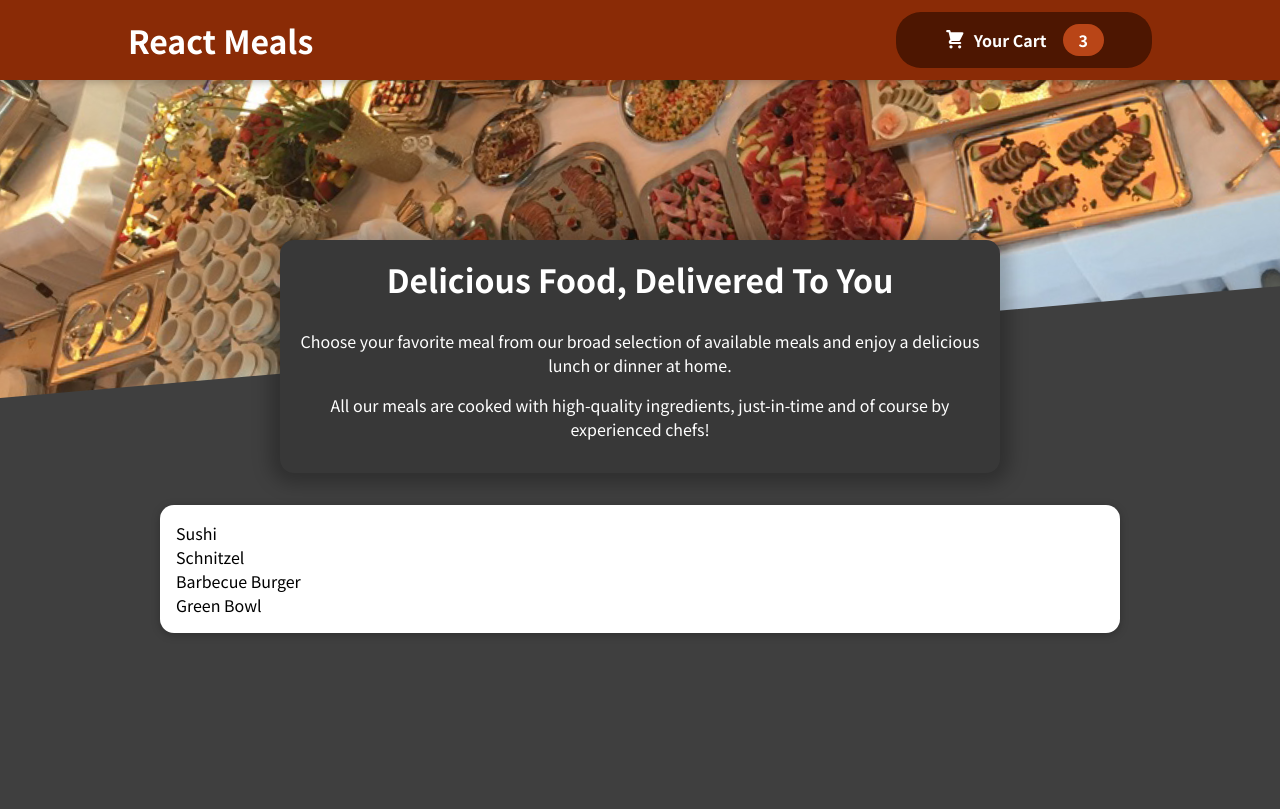
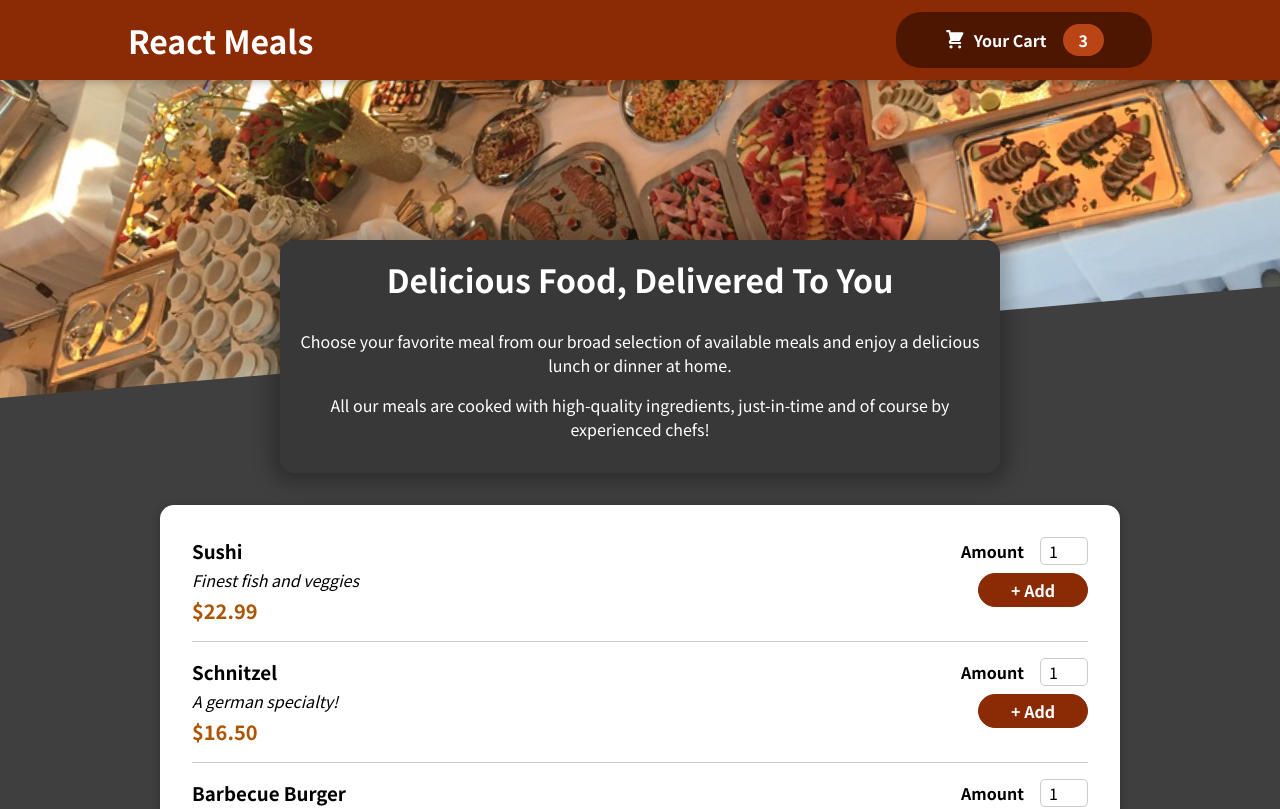
Before and after one commit to Jack-2077/Food-Order-App, a React (Create React App) app: page / in a window 1280 px wide. Shown: the top 809 px of the page. Built offline with nearby package versions, Linux system fonts and the light colour scheme.

Commit message:
Add Input Form component with styles

```diff
--- a/src/components/Meals/AvailableMeals.js
+++ b/src/components/Meals/AvailableMeals.js
@@ -1,6 +1,7 @@
 import React from "react"
 
 import Card from "../UI/Card"
+import MealItem from "./MeatItem/MealItem"
 
 import classes from "./AvailableMeals.module.css"
 
@@ -33,7 +34,12 @@
 
 const AvailableMeals = () => {
 
-  const mealsList = DUMMY_MEALS.map((meal) => <li>{meal.name}</li>)
+  const mealsList = DUMMY_MEALS.map((meal) =>
+  <MealItem key={meal.id}
+  name={meal.name}
+  description={meal.description}
+  price={meal.price}
+  >{meal.name}</MealItem>);
 
   return(
     <section className={classes.meals}>
--- a/src/components/Meals/MeatItem/MealItem.js
+++ b/src/components/Meals/MeatItem/MealItem.js
@@ -1,4 +1,6 @@
 import classes from "./MealItem.module.css"
+
+import MealItemForm from "./MealItemForm"
 
 const MealItem = ({name, description, price}) => {
 
@@ -11,8 +13,10 @@
         <div className={classes.price}>{mealPrice}</div>
       </div>
       <div>
-
+      <MealItemForm />
       </div>
       </li>
   )
 }
+
+export default MealItem;
--- /dev/null
+++ b/src/components/Meals/MeatItem/MealItemForm.js
@@ -0,0 +1,21 @@
+import classes from "./MealItemForm.module.css"
+
+import Input from "../../UI/Input"
+
+const MealItem = () => {
+
+    return (
+      <form className={classes.form}>
+        <Input label="Amount" input={{
+          id: 'amount', type: 'number',
+          min: '1',
+          max: '5',
+          step: '1',
+          defaultValue: '1'
+           }}/>
+        <button>+ Add</button>
+        </form>
+    )
+}
+
+export default MealItem;
--- /dev/null
+++ b/src/components/Meals/MeatItem/MealItemForm.module.css
@@ -0,0 +1,20 @@
+.form {
+  text-align: right;
+}
+
+.form button {
+  font: inherit;
+  cursor: pointer;
+  background-color: #8a2b06;
+  border: 1px solid #8a2b06;
+  color: white;
+  padding: 0.25rem 2rem;
+  border-radius: 20px;
+  font-weight: bold;
+}
+
+.form button:hover,
+.form button:active {
+  background-color: #641e03;
+  border-color: #641e03;
+}
--- /dev/null
+++ b/src/components/UI/Input.js
@@ -0,0 +1,14 @@
+import classes from "./Input.module.css"
+
+const Input = (props) => {
+    return (
+      <div className={classes.input}>
+        <label htmlFor={props.input.id}>
+        {props.label}
+        </label>
+        <input {...props.input} />
+        </div>
+    )
+}
+
+export default Input;
--- /dev/null
+++ b/src/components/UI/Input.module.css
@@ -0,0 +1,18 @@
+.input {
+  display: flex;
+  align-items: center;
+  margin-bottom: 0.5rem;
+}
+
+.input label {
+  font-weight: bold;
+  margin-right: 1rem;
+}
+
+.input input {
+  width: 3rem;
+  border-radius: 5px;
+  border: 1px solid #ccc;
+  font: inherit;
+  padding-left: 0.5rem;
+}
```
